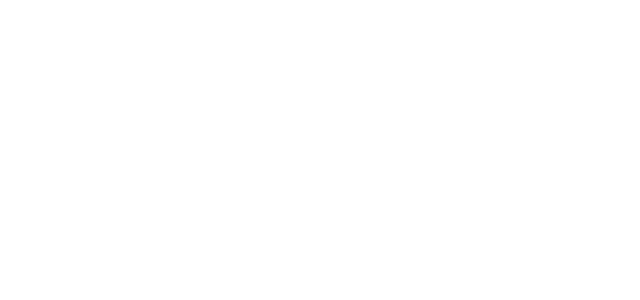
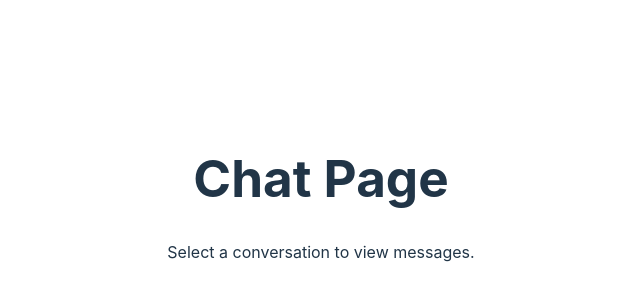
Before and after one commit to RosenholmJohanna/chat-app-atomic, a React (Vite) app: page / in a window 1280 px wide. Shown: the part 202-502 px from the top of the page, without its empty margins (319-959 px from the left). Built offline with nearby package versions, Linux system fonts and the light colour scheme.

Commit message:
added simple mockdata for user, messages and conversations. Import chat page to app.js

```diff
--- a/package.json
+++ b/package.json
@@ -12,7 +12,10 @@
   "dependencies": {
     "react": "^18.3.1",
     "react-dom": "^18.3.1",
-    "styled-components": "^6.1.13"
+    "styled-components": "^6.1.13",
+    "react-redux": "^9.1.2",
+    "react-router-dom": "^6.23.1",
+    "uuid": "^10.0.0"
   },
   "devDependencies": {
     "@eslint/js": "^9.9.0",
--- a/src/App.jsx
+++ b/src/App.jsx
@@ -1,12 +1,13 @@
 import React from 'react'
 import './App.css'
+import ChatPage from './components/pages/ChatPage'
 
 function App() {
 
 
   return (
     <>
-
+    <ChatPage />
     </>
   )
 }
--- a/src/components/pages/ChatPage.jsx
+++ b/src/components/pages/ChatPage.jsx
@@ -0,0 +1,24 @@
+import React, { useEffect, useState } from "react";
+import ChatTemplate from "../templates/ChatTemplate";
+import { mockConversations, mockMessages, mockUsers } from "../../data/mockData";
+
+const ChatPage = () => {
+   // const [selectedConversationId, setSelectedConversationId] = useState(null);
+   // const [messages, setMessages] = useState([]);
+    const [conversations] = useState(mockConversations);
+
+    //  set first user in list to be logged in user
+    //const user = mockUsers[0];
+
+
+
+  return (
+    <>
+    <h1>Chat Page</h1>
+    <ChatTemplate
+    conversations = {conversations} />
+    </>
+  );
+};
+
+export default ChatPage;
--- a/src/components/templates/ChatTemplate.jsx
+++ b/src/components/templates/ChatTemplate.jsx
@@ -0,0 +1,11 @@
+import React from "react";
+
+const ChatTemplate = ({
+
+}) => {
+  return (
+    <p>Select a conversation to view messages.</p>
+  );
+};
+
+export default ChatTemplate;
--- /dev/null
+++ b/src/data/mockData.js
@@ -0,0 +1,22 @@
+
+export const mockUsers = [
+    { id: 1, name: "John Doe", avatar: "https://randomuser.me/api/portraits/men/1.jpg" },
+    { id: 2, name: "Jane Smith", avatar: "https://randomuser.me/api/portraits/women/2.jpg" },
+    { id: 3, name: "Mike Johnson", avatar: "https://randomuser.me/api/portraits/men/3.jpg" },
+  ];
+
+export const mockConversations = [
+    { convoId: "1", lastMessage: { text: "Hello from conversation 1", userId: 1 } },
+    { convoId: "2", lastMessage: { text: "Hey, this is conversation 2", userId: 2 } },
+  ];
+
+  export const mockMessages = {
+    1: [
+      { id: "1", text: "Hi there!", userId: 1, createdAt: "2024-01-01" },
+      { id: "2", text: "Hello!", userId: 2, createdAt: "2024-01-02" },
+    ],
+    2: [
+      { id: "3", text: "How are you?", userId: 1, createdAt: "2024-01-03" },
+      { id: "4", text: "I'm good!", userId: 2, createdAt: "2024-01-04" },
+    ],
+  };
```
